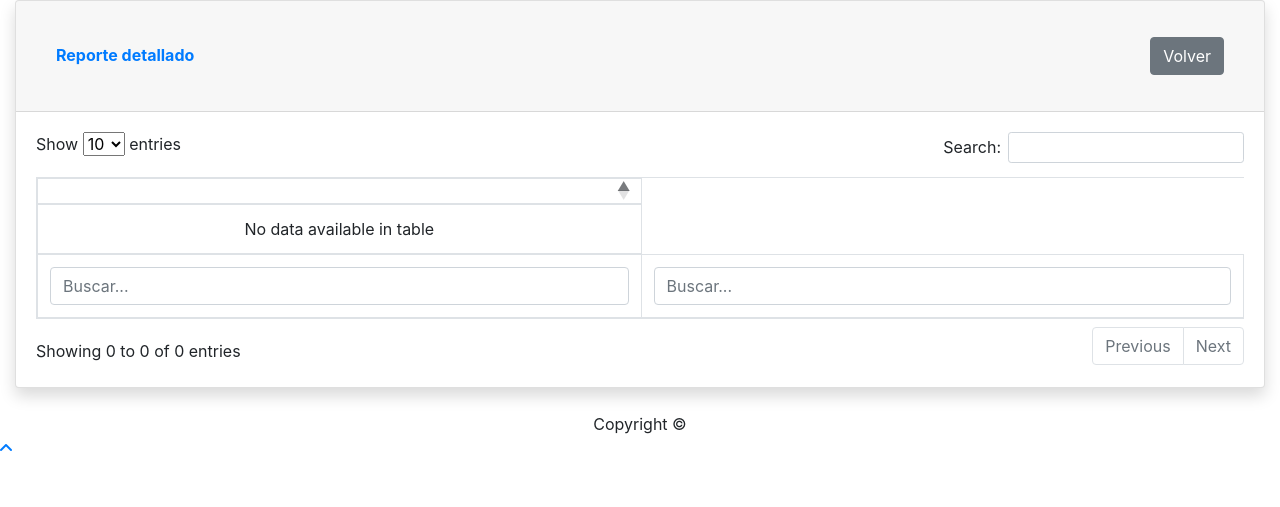
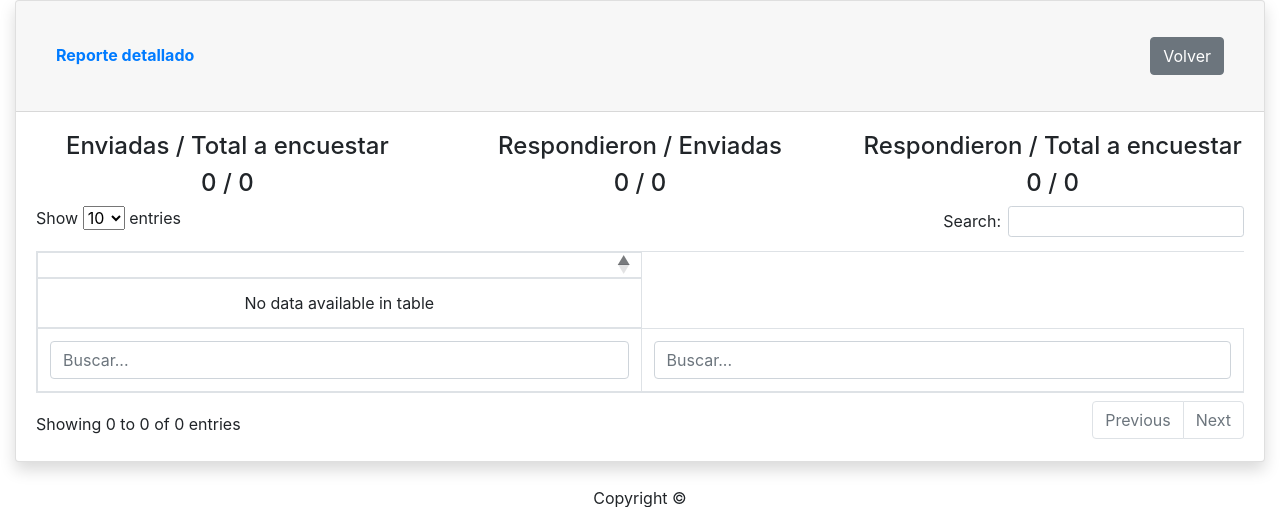
Before and after one commit to josecarpio99/encuestas-ci3, a CodeIgniter app: page /encuestas/index.php/encuestas/reporteDetalle/1 in a window 1280 px wide. Shown: the top 507 px of the page. Run offline with CodeIgniter, Linux system fonts and the light colour scheme; data that the repository does not hold is empty; some libraries are stand-ins or nearby versions.

Commit message:
add encuestas clientes count details to reporte

```diff
--- a/application/controllers/Encuestas.php
+++ b/application/controllers/Encuestas.php
@@ -11,11 +11,7 @@ class Encuestas extends CI_Controller {
     'encuestas_responsable' => [
       'id' => 'idEncuesta',
       'selfId' => 'idEncuesta',
-    ],
-    'encuestas_clientes' => [
-      'id' => 'idEncuesta',
-      'selfId' => 'idEncuesta',
-    ],
+    ]
   ];
 	var $id = 'idEncuesta';
 	var $select = ['encuestas.*', 'encuestas_tipos.nombreTipoEncuesta as tipo'];
@@ -85,7 +81,7 @@ class Encuestas extends CI_Controller {
   public function reporteDetalle($id)
   {
     $data = [];
-    $encuesta = $this->encuesta->getById($id);
+    $encuesta = $this->encuesta->getByIdWithEncuestasClienteCount($id);
 
     if(!$encuesta){
 			$this->session->set_flashdata('warning','Encuesta no encontrada!');
--- a/application/models/Encuesta_model.php
+++ b/application/models/Encuesta_model.php
@@ -29,6 +29,19 @@ class Encuesta_model  extends CI_Model  {
     ->row();
   }
 
+  public function getByIdWithEncuestasClienteCount($id)
+  {
+    return $this->db->select('e.*,u.*,count(ec.idEncuestaCliente) as total_a_encuestar,
+    COUNT(IF(ec.idEstado = 1, 1, NULL)) as pendientes, COUNT(IF(ec.idEstado = 2, 1, NULL)) as enviadas, COUNT(IF(ec.idEstado = 3, 1, NULL)) as respondieron')
+    ->from('encuestas e')
+    ->where('e.idEncuesta', $id)
+    ->join('encuestas_clientes ec', 'ec.idEncuesta = e.idEncuesta', 'left')
+    ->join('encuestas_responsable er', 'er.idEncuesta = e.idEncuesta', 'left')
+    ->join('adm_usuarios u', 'er.idUsuario = u.idUsuario', 'left')
+    ->get()
+    ->row();
+  }
+
   public function userIsAuthorized($idUsuario)
   {
     return $this->session->userdata('logged_user_admin')->idUsuario === $idUsuario;
--- a/application/views/encuestas/reporte_detallado.php
+++ b/application/views/encuestas/reporte_detallado.php
@@ -26,6 +26,20 @@
               </div>
 			    </div>
             <div class="card-body">
+              <div class="row text-center">
+                <div class="col-md-4">
+                  <h4>Enviadas / Total a encuestar</h4>
+                  <h4><?= $encuesta->respondieron + $encuesta->enviadas .' / '. $encuesta->total_a_encuestar  ?></h4>
+                </div>
+                <div class="col-md-4">
+                  <h4>Respondieron / Enviadas</h4>
+                  <h4><?= $encuesta->respondieron .' / '. $encuesta->respondieron + $encuesta->enviadas  ?></h4>
+                </div>
+                <div class="col-md-4">
+                  <h4>Respondieron / Total a encuestar</h4>
+                  <h4><?= $encuesta->respondieron .' / '. $encuesta->total_a_encuestar  ?></h4>
+                </div>
+              </div>
               <div class="table-responsive">
                 <table class="table table-bordered display compact" id="dataTable" width="100%" cellspacing="0">
                   <thead>
```
Also changed, not shown: app_changes.md (+10 -1 lines).
